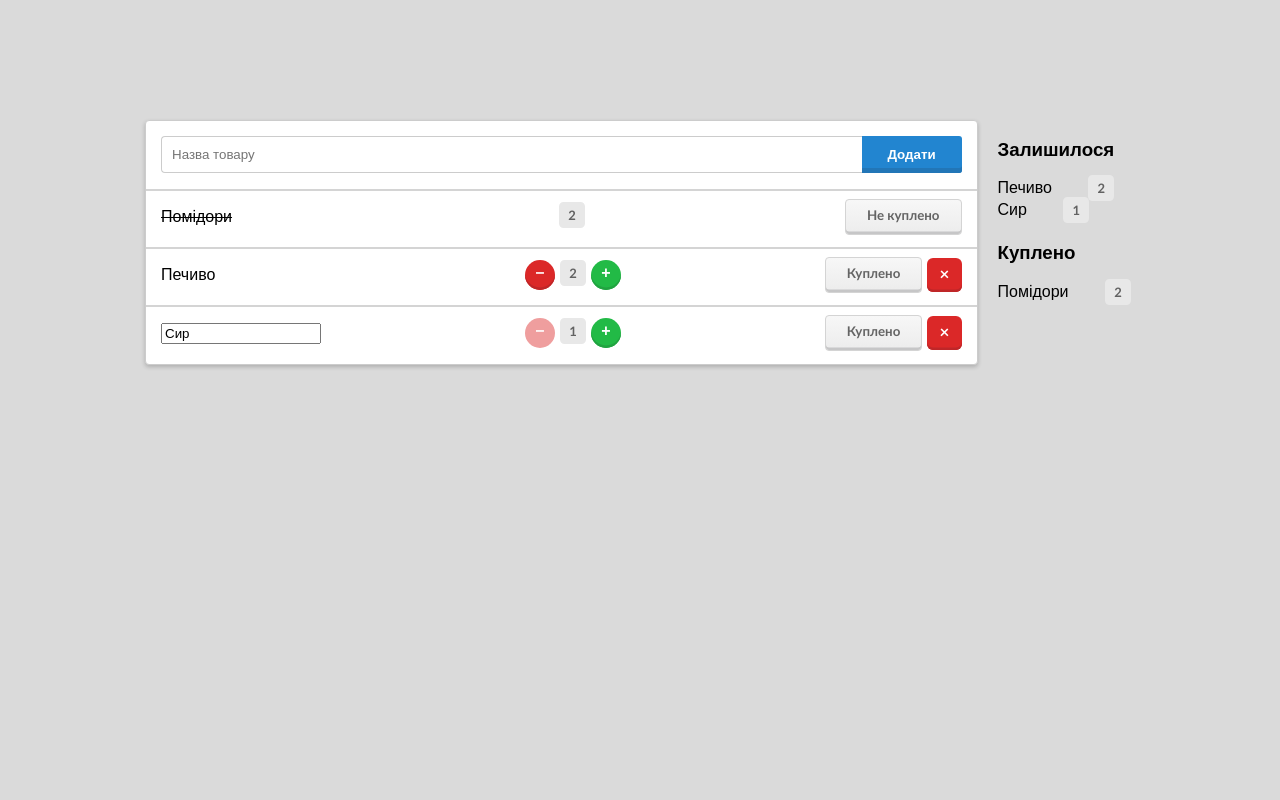
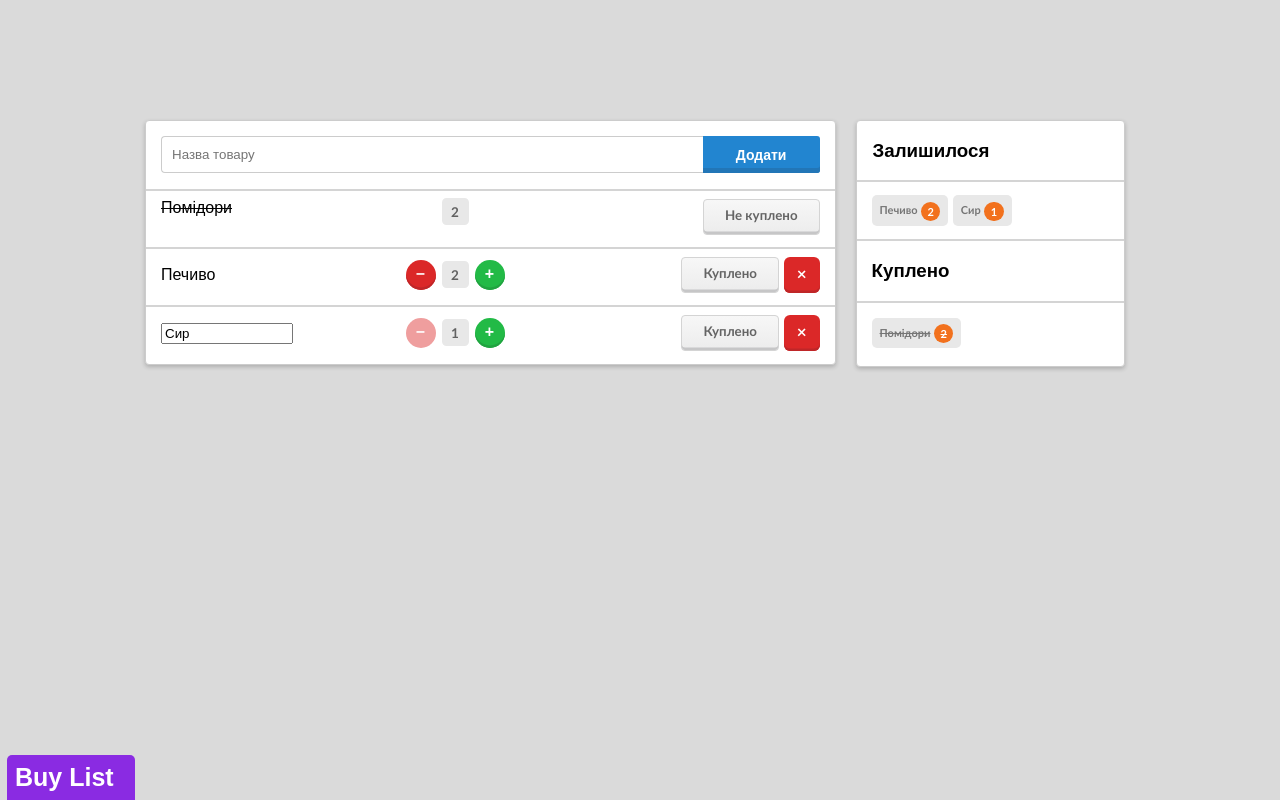
Before and after one commit to Official-Echo/ShopList, a plain HTML site: page index.html in a window 1280 px wide. Drawn offline with Linux system fonts and the light colour scheme.

```diff
--- a/index.html
+++ b/index.html
@@ -7,60 +7,78 @@
     <link rel="stylesheet" href="styles.css" />
   </head>
   <body>
-    <div class="background">
-      <div class="container">
-        <div class="shopping-list">
+    <main class="background">
+      <section class="container">
+        <section class="shopping-list">
           <div class="input-container">
             <input type="text" placeholder="Назва товару" id="product-name" />
             <button id="add-button">Додати</button>
           </div>
           <hr />
           <ol id="product-list">
-            <div class="item-container">
+            <li class="not-item-container">
               <span class="product-noun" style="text-decoration: line-through"
                 >Помідори</span
               >
+              <button class="minus-button" id="hidden-button">−</button>
               <span class="quantity">2</span>
+              <button class="plus-button" id="hidden-button">−</button>
               <button class="not-status-button">Не куплено</button>
-            </div>
+            </li>
             <hr />
-            <div class="item-container">
+            <li class="item-container">
               <span class="product-noun">Печиво</span>
               <button class="minus-button">−</button>
               <span class="quantity">2</span>
               <button class="plus-button">+</button>
               <button class="status-button">Куплено</button>
               <button class="delete-button">×</button>
-            </div>
+            </li>
             <hr />
-            <div class="item-container">
+            <li class="item-container">
               <input type="text" class="entering-product-noun" value="Сир" />
               <button class="minus-button" data-faded="red-faded">−</button>
               <span class="quantity">1</span>
               <button class="plus-button">+</button>
               <button class="status-button">Куплено</button>
               <button class="delete-button">×</button>
+            </li>
+          </ol>
+        </section>
+        <aside class="summary">
+          <section class="remaining">
+            <h3 id="summary-title">Залишилося</h3>
+            <hr class="seconddiv" />
+            <div class="remaining-item">
+              Печиво <span class="amount">2</span>
             </div>
-          </ol>
-        </div>
-        <div class="summary">
-          <div class="remaining">
-            <h3>Залишилося</h3>
-            <div class="remaining-item">
-              Печиво <span class="quantity">2</span>
+            <div class="remaining-item">Сир <span class="amount">1</span></div>
+          </section>
+          <hr class="seconddiv" />
+          <section class="purchased">
+            <h3>Куплено</h3>
+            <hr class="seconddiv" />
+            <div id="bought-wrapper">
+              <div class="remaining-item">
+                <s>Помідори</s> <span class="amount"><s>2</s></span>
+              </div>
             </div>
-            <div class="remaining-item">
-              Сир <span class="quantity">1</span>
-            </div>
-          </div>
-          <div class="purchased">
-            <h3>Куплено</h3>
-            <div class="purchased-item">
-              Помідори <span class="quantity">2</span>
-            </div>
-          </div>
-        </div>
-      </div>
-    </div>
+          </section>
+        </aside>
+        <article class="badge">
+          <aside class="badge-print">
+            Created by<br />
+            <aside class="inside">Oleksandr Zolotaryov🇺🇦</aside>
+          </aside>
+          <section class="badge-content">
+            <header>Buy List</header>
+            <footer class="badge-details">
+              Created by:<br />
+              Oleksandr Zolotaryov
+            </footer>
+          </section>
+        </article>
+      </section>
+    </main>
   </body>
 </html>
--- a/styles.css
+++ b/styles.css
@@ -18,6 +18,38 @@ body {
 	display: flex;
 }
 
+.shopping-list,
+.summary,
+.badge {
+	width: 100%;
+}
+
+@media (min-width: 500px) {
+
+	.shopping-list,
+	.summary,
+	.badge {
+		width: calc(50% - 10px);
+		margin-right: 10px;
+	}
+}
+
+@media (max-width: 499px) {
+	.container {
+		flex-direction: column;
+	}
+
+	.shopping-list,
+	.summary {
+		width: 90%;
+		margin-right: 4;
+	}
+
+	.summary {
+		margin-top: 20px;
+	}
+}
+
 button {
 	user-select: none;
 	-webkit-user-select: none;
@@ -28,10 +60,11 @@ button {
 	padding: 15px;
 	border-radius: 4px;
 	box-shadow: 0 2px 4px rgba(0, 0, 0, 0.2);
-	flex-grow: 1;
+	flex-grow: 5;
 	margin-right: 20px;
 	border: 1px solid #ccc;
 	padding-bottom: 13px;
+	height: fit-content;
 }
 
 .input-container {
@@ -55,7 +88,7 @@ button {
 	font-weight: bold;
 	display: inline-block;
 	padding: 10.55px;
-	width: 100px;
+	width: 117px;
 	background-color: #2285d0;
 	color: white;
 	border: none;
@@ -64,13 +97,13 @@ button {
 	box-shadow: inset 0em -5px #2276b7;
 	user-select: text;
 	-webkit-user-select: text;
+	font-size: 14px;
 }
 
 hr {
 	margin-left: -15px;
 	margin-right: -15px;
 	margin-top: 12px;
-	overflow: visible;
 	border: 0.5px solid #d4d4d4;
 }
 
@@ -79,6 +112,10 @@ hr {
 	padding-left: 0px;
 	margin-bottom: 0px;
 	margin: auto;
+}
+
+.not-item-container {
+	display: flex;
 }
 
 .item-container {
@@ -91,6 +128,7 @@ hr {
 .entering-product-noun {
 	box-sizing: border-box;
 	width: 20%;
+	min-width: 55px;
 }
 
 .plus-button,
@@ -99,19 +137,19 @@ hr {
 }
 
 .minus-button {
-	margin-left: auto;
+	margin-left: 17.13%;
 	margin-right: 0px;
 	background-color: #db2828;
 	border: none;
 	border-radius: 50%;
 	color: white;
-	height: 30px;
-	width: 30px;
+	min-height: 30px;
+	min-width: 30px;
 	box-shadow: inset 0em -2.5px #bf2628;
 	font-family: Calibri;
 	font-size: 18px;
 	font-weight: bold;
-	padding-bottom: 10px;
+	padding-bottom: 5px;
 }
 
 .minus-button:hover,
@@ -122,6 +160,12 @@ hr {
 .minus-button:active,
 .delete-button:active {
 	background-color: #F50000;
+}
+
+#hidden-button {
+	background-color: white;
+	box-shadow: none;
+	pointer-events: none;
 }
 
 [data-faded="red-faded"] {
@@ -137,15 +181,14 @@ hr {
 	border: none;
 	border-radius: 50%;
 	color: white;
-	height: 30px;
-	width: 30px;
+	min-height: 30px;
+	min-width: 30px;
 	box-shadow: inset 0em -2.5px #21a340;
 	font-family: Arial;
 	font-size: 16px;
 	font-weight: bold;
-	padding-bottom: 6px;
+	padding-bottom: 3px;
 }
-
 
 .plus-button:hover {
 	background-color: #00ff00;
@@ -156,43 +199,35 @@ hr {
 }
 
 .quantity {
-	width: 20px;
-	height: 20px;
-
-	font-size: 13px;
+	width: 21px;
+	height: 21px;
+	font-size: 13.5px;
 	font-weight: bold;
 	font-family: Calibri;
-
 	display: inline-flex;
 	align-items: center;
 	justify-content: center;
-
 	color: #626262;
 	border: solid #e8e8e8;
 	border-radius: 4.5px;
 	background-color: #e8e8e8;
-
-	margin-left: 32px;
-	margin-right: 4px;
-	margin-top: -5px;
+	margin-left: -35px;
+	margin-top: -1px;
 }
 
 button+.quantity {
-	margin-left: 5px;
-	margin-right: 5px;
+	margin-left: 6px;
+	margin-right: 6px;
 }
-
 
 .status-button {
 	background-image: linear-gradient(#f7f7f7, #ececec);
-
 	font-family: Calibri;
 	font-weight: bold;
 	color: #646464;
 	padding: 21px;
 	padding-top: 6.5px;
 	padding-bottom: 11.5px;
-
 	border: 0.5px solid #d4d4d4;
 	border-radius: 4px;
 	box-shadow: inset 0em -2.5px #c6c6c7;
@@ -201,21 +236,20 @@ button+.quantity {
 }
 
 .not-status-button {
+	text-wrap: nowrap;
 	background-image: linear-gradient(#f7f7f7, #ececec);
-
 	font-family: Calibri;
 	font-weight: bold;
 	color: #646464;
 	padding: 21px;
 	padding-top: 6.5px;
 	padding-bottom: 11.5px;
-
 	border: 0.5px solid #d4d4d4;
 	border-radius: 4px;
 	box-shadow: inset 0em -2.5px #c6c6c7;
-	margin-left: 50px;
 	user-select: text;
 	-webkit-user-select: text;
+	margin-left: 23px;
 }
 
 .delete-button {
@@ -224,11 +258,151 @@ button+.quantity {
 	border: none;
 	border-radius: 6px;
 	color: white;
-	height: 34.2px;
-	width: 34.2px;
+	min-height: 35.6px;
+	min-width: 35.6px;
 	box-shadow: inset 0em -2.5px #bf2628;
 	font-family: Calibri;
 	font-size: 17px;
 	font-weight: bold;
 	padding-bottom: 5px;
+	cursor: pointer;
 }
+
+.summary {
+	overflow: hidden;
+	box-sizing: border-box;
+	background-color: white;
+	padding-left: 5px;
+	border-radius: 4px;
+	box-shadow: 0 2px 4px rgba(0, 0, 0, 0.2);
+	border: 1px solid #ccc;
+	flex-grow: 2;
+	min-width: 25%;
+	width: 200px;
+}
+
+.summary>div {
+	width: fit-content;
+	padding-left: 10px;
+	transform: translateX(-10px);
+	transform: translateY(-10px);
+}
+
+#summary-title {
+	padding-top: -1px;
+	margin-left: 1px;
+	font-weight: bold;
+}
+
+.remaining,
+.purchased {
+	padding-left: 10px;
+	margin-bottom: 13px;
+}
+
+.seconddiv {
+	margin-top: 8px;
+	margin-left: -200px;
+	margin-right: -300px;
+	margin-bottom: 13px;
+}
+
+.remaining-item {
+	display: inline-block;
+	background-color: #e8e8e8;
+	height: fit-content;
+	padding: 8px;
+	border-radius: 5px;
+	font-size: 11px;
+	font-family: Calibri;
+	font-weight: bold;
+	color: #767676;
+}
+
+.amount {
+	background-color: #f2711d;
+	color: white;
+	border-radius: 10px;
+	display: inline;
+	text-align: center;
+	margin-left: 1px;
+	vertical-align: middle;
+	padding: 6.4px;
+	padding-top: 3px;
+	padding-bottom: 3px;
+}
+
+#bought-wrapper {
+	padding-top: 2px;
+	padding-bottom: 5px;
+}
+
+.badge,
+.badge-print {
+	font-size: 25px;
+	width: 120px;
+	height: 45px;
+	text-align: left;
+	padding-left: 8px;
+	font-weight: bolder;
+	line-height: 45px;
+	border-radius: 5px 5px 0 0;
+	display: inline-block;
+	position: fixed;
+	bottom: 0;
+	left: 0;
+	margin: 1px 0 0 7px;
+	background-color: blueviolet;
+	color: white;
+	transition: height 1.5s ease, background-color 1.5s ease;
+}
+
+.inside {
+	font-size: 15px;
+}
+
+.badge-print {
+	visibility: hidden;
+	font-size: 11px;
+	font-weight: normal;
+	width: 165px;
+	height: 35px;
+	line-height: normal;
+	color: black;
+}
+
+.badge-details {
+	font-size: 12px;
+	line-height: 15px;
+	font-weight: lighter;
+	color: white;
+	text-align: left;
+	opacity: 0;
+	transition: opacity 1.5s ease;
+	margin-top: 10px;
+}
+
+.badge:hover {
+	height: 100px;
+	background-color: #6123ec;
+}
+
+.badge:hover .badge-details {
+	opacity: 1;
+}
+
+
+@media print {
+	.badge {
+		visibility: hidden;
+		bottom: 50px;
+		left: 50px;
+	}
+
+	.badge-print {
+		visibility: visible;
+		display: block;
+		color: black;
+		border: 2px solid purple;
+	}
+}
```
